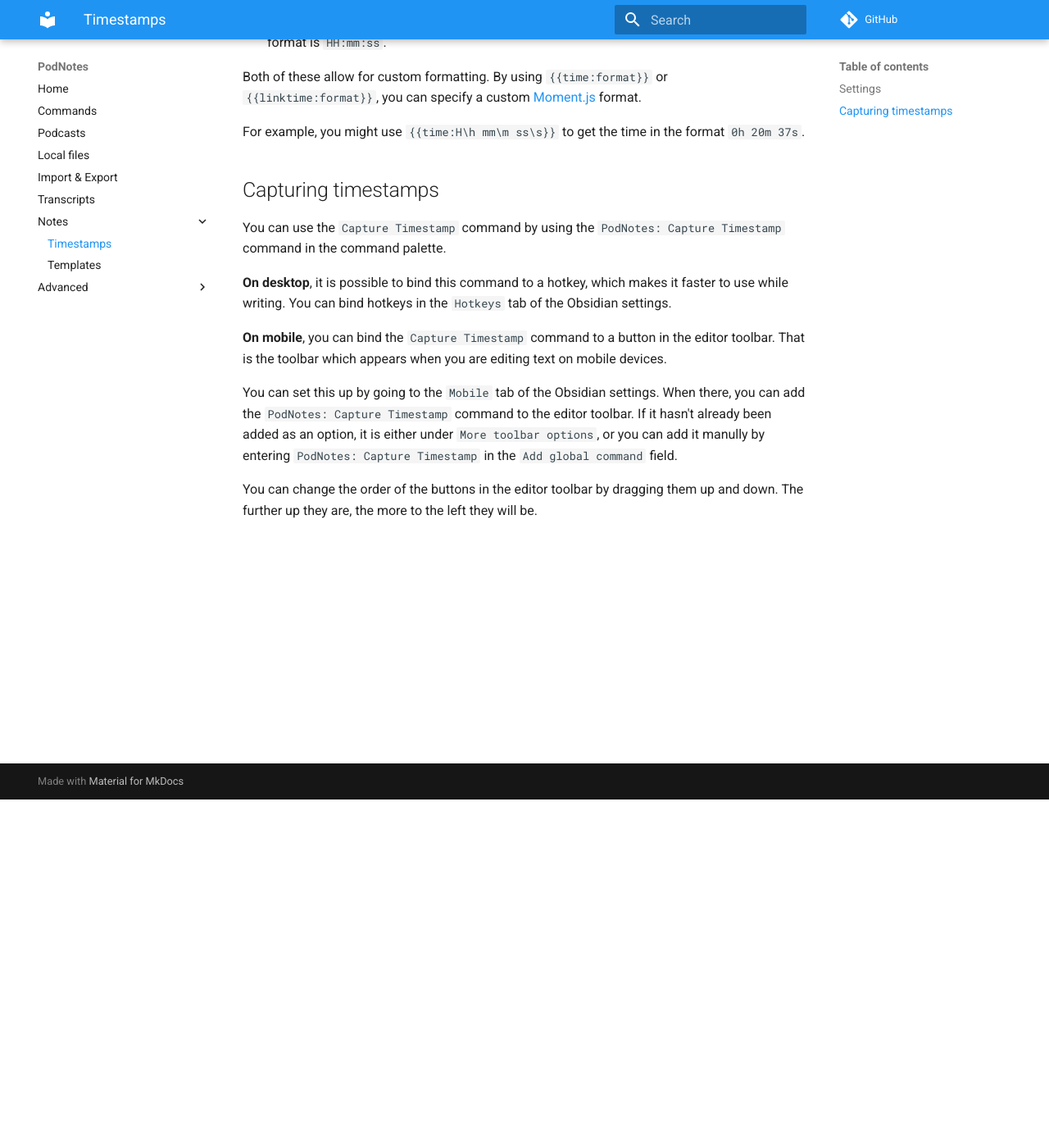
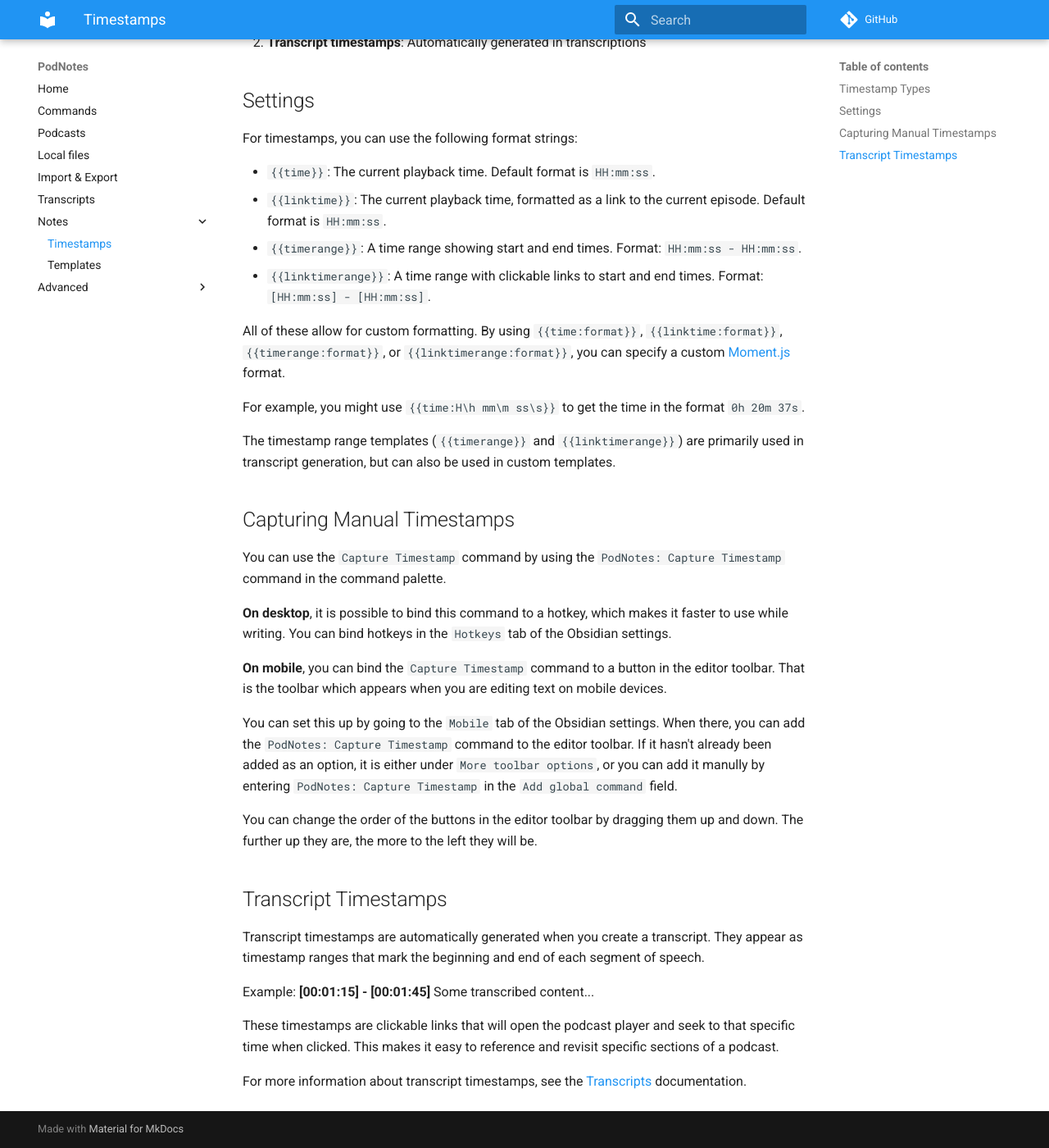
Before and after one commit to chhoumann/PodNotes, an MkDocs documentation site: the page built from docs/docs/timestamps.md, in a window 1280 px wide and 1400 px high, scrolled down 425 px. Shown: the whole window at 82% size. Built offline with MkDocs 1.6.1 and Material for MkDocs 9.7.7, drawn with Linux system fonts in a browser that asks for light colours; comment, search, counter and statistics services are not loaded; some of the changed text lies outside the part shown.

Commit message:
docs: Update documentation for timestamped transcripts
- Update transcript documentation with new timestamp features
- Extend timestamp documentation to include timestamp ranges
- Add example files for documentation
- Update main index with new features

```diff
--- a/docs/docs/timestamps.md
+++ b/docs/docs/timestamps.md
@@ -1,19 +1,32 @@
-Timestamps can be created with the `Capture Timestamp` Obsidian command.
+# Timestamps
+
+Timestamps can be created with the `Capture Timestamp` Obsidian command or generated automatically in transcripts.
 
 This will make PodNotes capture the current playback time to the active note, in the format given in the plugin settings.
+
+## Timestamp Types
+
+PodNotes supports two main ways of working with timestamps:
+
+1. **Manual timestamps**: Captured on demand while listening to episodes
+2. **Transcript timestamps**: Automatically generated in transcriptions
 
 ## Settings
 For timestamps, you can use the following format strings:
 
 - `{{time}}`: The current playback time. Default format is `HH:mm:ss`.
 - `{{linktime}}`: The current playback time, formatted as a link to the current episode. Default format is `HH:mm:ss`.
+- `{{timerange}}`: A time range showing start and end times. Format: `HH:mm:ss - HH:mm:ss`.
+- `{{linktimerange}}`: A time range with clickable links to start and end times. Format: `[HH:mm:ss] - [HH:mm:ss]`.
 
-Both of these allow for custom formatting.
-By using `{{time:format}}` or `{{linktime:format}}`, you can specify a custom [Moment.js](https://momentjs.com) format.
+All of these allow for custom formatting.
+By using `{{time:format}}`, `{{linktime:format}}`, `{{timerange:format}}`, or `{{linktimerange:format}}`, you can specify a custom [Moment.js](https://momentjs.com) format.
 
 For example, you might use `{{time:H\h mm\m ss\s}}` to get the time in the format `0h 20m 37s`.
 
-## Capturing timestamps
+The timestamp range templates (`{{timerange}}` and `{{linktimerange}}`) are primarily used in transcript generation, but can also be used in custom templates.
+
+## Capturing Manual Timestamps
 You can use the `Capture Timestamp` command by using the `PodNotes: Capture Timestamp` command in the command palette.
 
 **On desktop**, it is possible to bind this command to a hotkey, which makes it faster to use while writing.
@@ -26,3 +39,13 @@ You can set this up by going to the `Mobile` tab of the Obsidian settings.
 When there, you can add the `PodNotes: Capture Timestamp` command to the editor toolbar. If it hasn't already been added as an option, it is either under `More toolbar options`, or you can add it manully by entering `PodNotes: Capture Timestamp` in the `Add global command` field.
 
 You can change the order of the buttons in the editor toolbar by dragging them up and down. The further up they are, the more to the left they will be.
+
+## Transcript Timestamps
+
+Transcript timestamps are automatically generated when you create a transcript. They appear as timestamp ranges that mark the beginning and end of each segment of speech.
+
+Example: **[00:01:15] - [00:01:45]** Some transcribed content...
+
+These timestamps are clickable links that will open the podcast player and seek to that specific time when clicked. This makes it easy to reference and revisit specific sections of a podcast.
+
+For more information about transcript timestamps, see the [Transcripts](./transcripts.md) documentation.
```
Also changed, not shown: docs/docs/index.md (+1 -0 lines), docs/docs/resources/timestamped_transcript.md (added, +56 -0 lines), docs/docs/resources/transcript_settings.md (added, +28 -0 lines), docs/docs/transcripts.md (+27 -3 lines).
